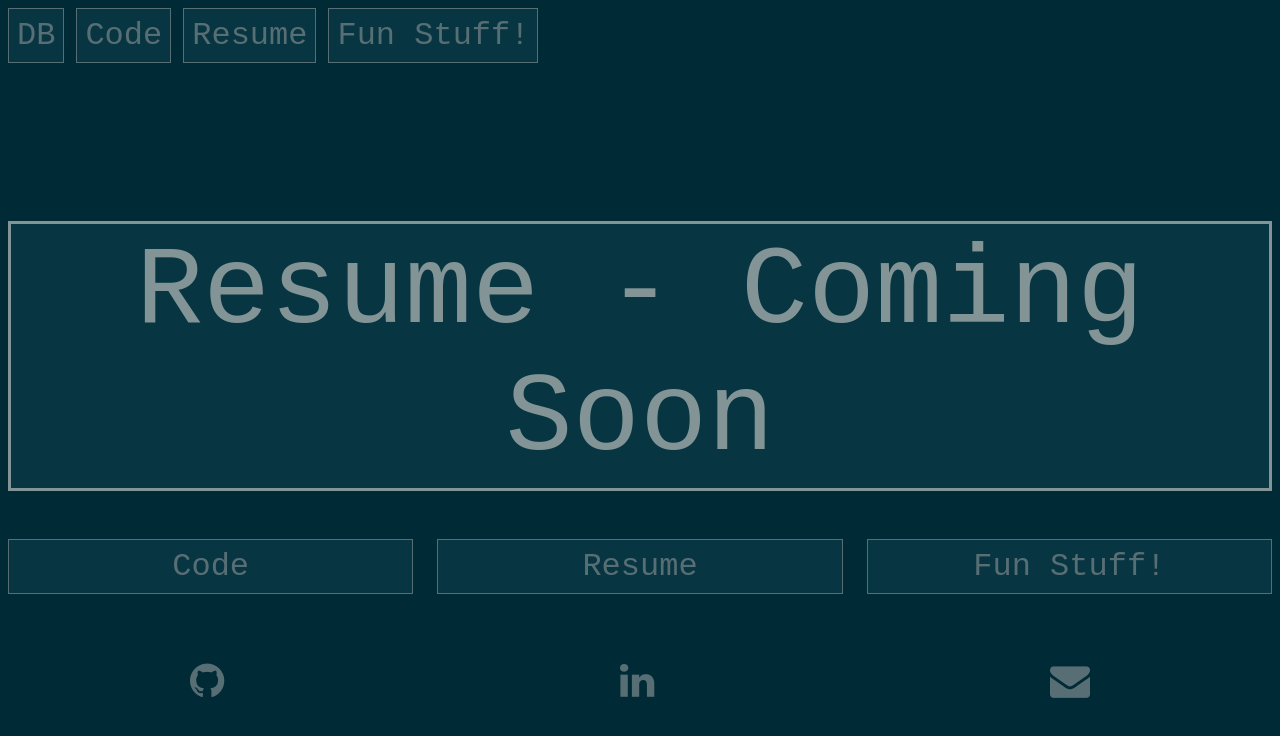
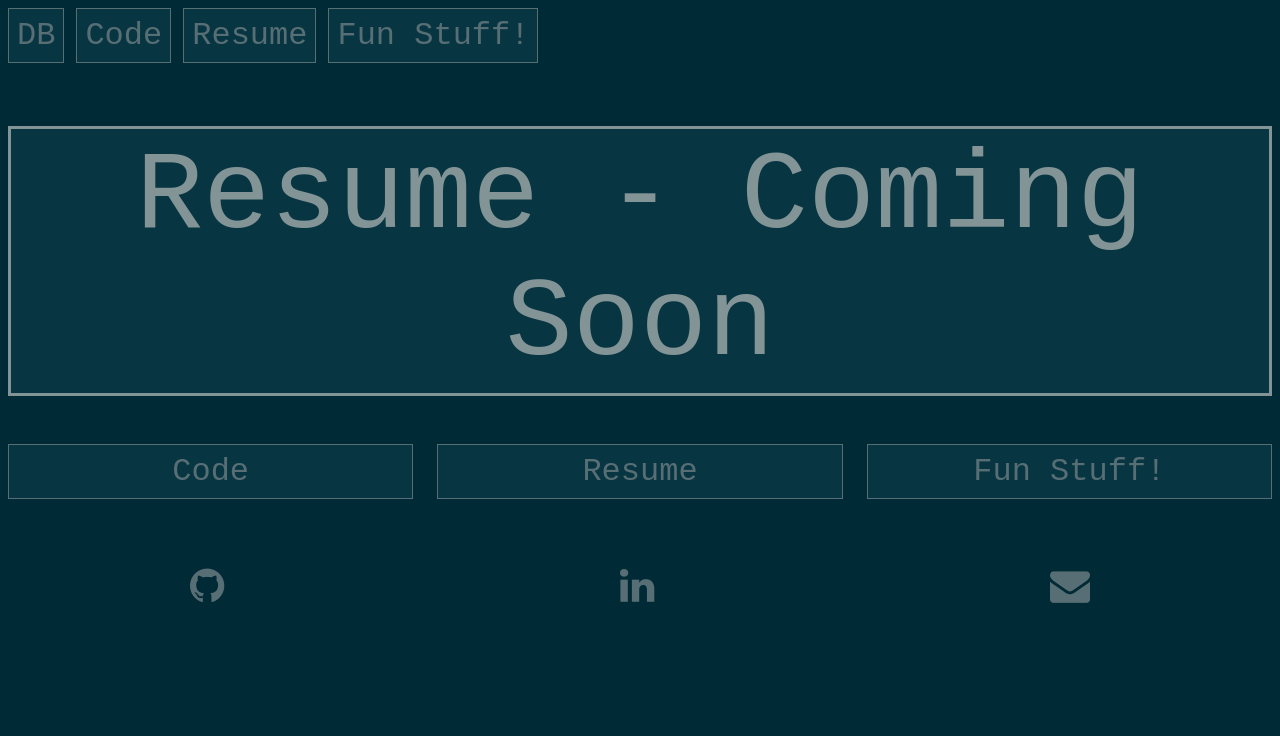
Before and after one commit to LetThereBeDwight/angular-spa, an Angular app: page /resume in a window 1280 px wide. Shown: the top 736 px of the page. Built offline with nearby package versions, Linux system fonts and the light colour scheme.

Commit message:
Not sure, whatever I did before we left for Ash's

```diff
--- a/src/app/app.component.ts
+++ b/src/app/app.component.ts
@@ -1,20 +1,57 @@
 import { Component } from '@angular/core';
-// import {
-// stuff
-// } from '@angular/animations';
+import {
+  transition,
+  trigger,
+  query,
+  style,
+  animate,
+  group,
+  animateChild
+} from '@angular/animations';
 
 @Component({
   selector: 'app-root',
-  template: '<router-outlet></router-outlet>',
+  template: '<div [@animRoutes]="getPage(appOutlet)"><router-outlet #appOutlet="outlet"></router-outlet></div>',
   styleUrls: ['./app.component.scss'],
+  animations: [
+    trigger('animRoutes', [
+      transition('* <=> *', [
+        group([
+          query(
+            ':enter',
+            [
+              style({
+                opacity: 0,
+                transform: 'translateY(9rem) rotate(-10deg)'
+              }),
+              animate(
+                '0.35s cubic-bezier(0, 1.8, 1, 1.8)',
+                style({ opacity: 1, transform: 'translateY(0) rotate(0)' })
+              ),
+              animateChild()
+            ],
+            { optional: true }
+          ),
+          query(
+            ':leave',
+            [animate('0.35s', style({ opacity: 0 })), animateChild()],
+            { optional: true }
+          )
+        ])
+      ])
+    ])
+  ]
 })
 export class AppComponent {
     title = 'angular-spa';
+
+    getPage(outlet) {
+      return outlet.activatedRouteData.page || 'one';
+    }
 }
 
 @Component({
   templateUrl: './templates/home.component.html',
-  animations: [],
 })
 export class HomeComponent {
     title = 'Home';
--- a/src/styles.scss
+++ b/src/styles.scss
@@ -35,7 +35,7 @@ html {
     justify-content: center;
     text-align: center;
 }.container.vertically-center {
-    height: 100vh;
+    height: 90vh;
     align-items: center;
 }
 
@@ -66,7 +66,8 @@ html {
 }
 
 .topnav {
-    vertical-align: middle
+    position: fixed;
+    height: 10vh;
 }.topnav .button {
     display: inline-block;
     background-color: $color-base02;
```
